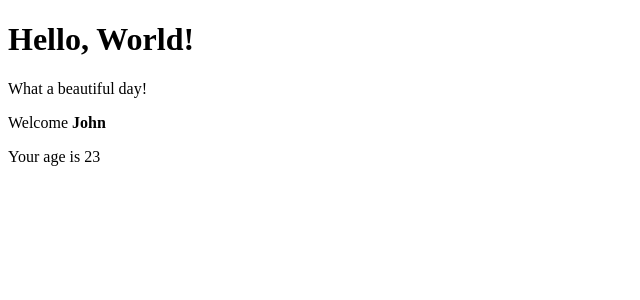
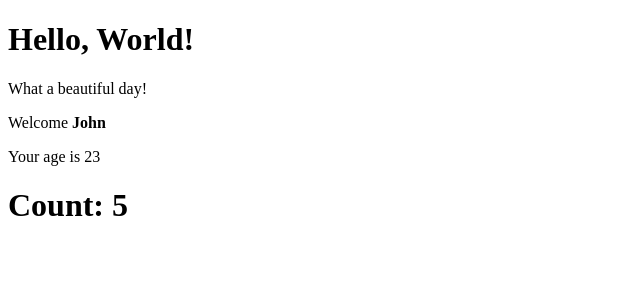
Before and after one commit to maxuel99/react-exercises, a React (Create React App) app: page / in a window 1280 px wide. Shown: the top 300 px of the page, without its empty margins (0-640 px from the left). Built offline with nearby package versions, Linux system fonts and the light colour scheme.

Commit message:
add state-01

```diff
--- a/src/App.js
+++ b/src/App.js
@@ -1,4 +1,5 @@
 import React from "react";
+import { Counter } from "./Counter";
 import { HelloWorld } from "./HelloWorld";
 import { Welcome } from "./Welcome";
 
@@ -8,6 +9,7 @@
             <div>
                 <HelloWorld />
                 <Welcome age='23' />
+                <Counter />
             </div>
         )
     }
--- /dev/null
+++ b/src/Counter.js
@@ -0,0 +1,25 @@
+import React from "react";
+
+export class Counter extends React.Component {
+    state = {
+        count: 0
+    }
+
+    constructor(props) {
+        super(props)
+
+        setInterval(() => {
+            this.setState((state) => {
+                return {
+                    count: state.count + 1
+                }
+            })
+        }, 1000)
+    }
+
+    render() {
+        return <h1>
+            Count: {this.state.count}
+        </h1>
+    }
+}
```
